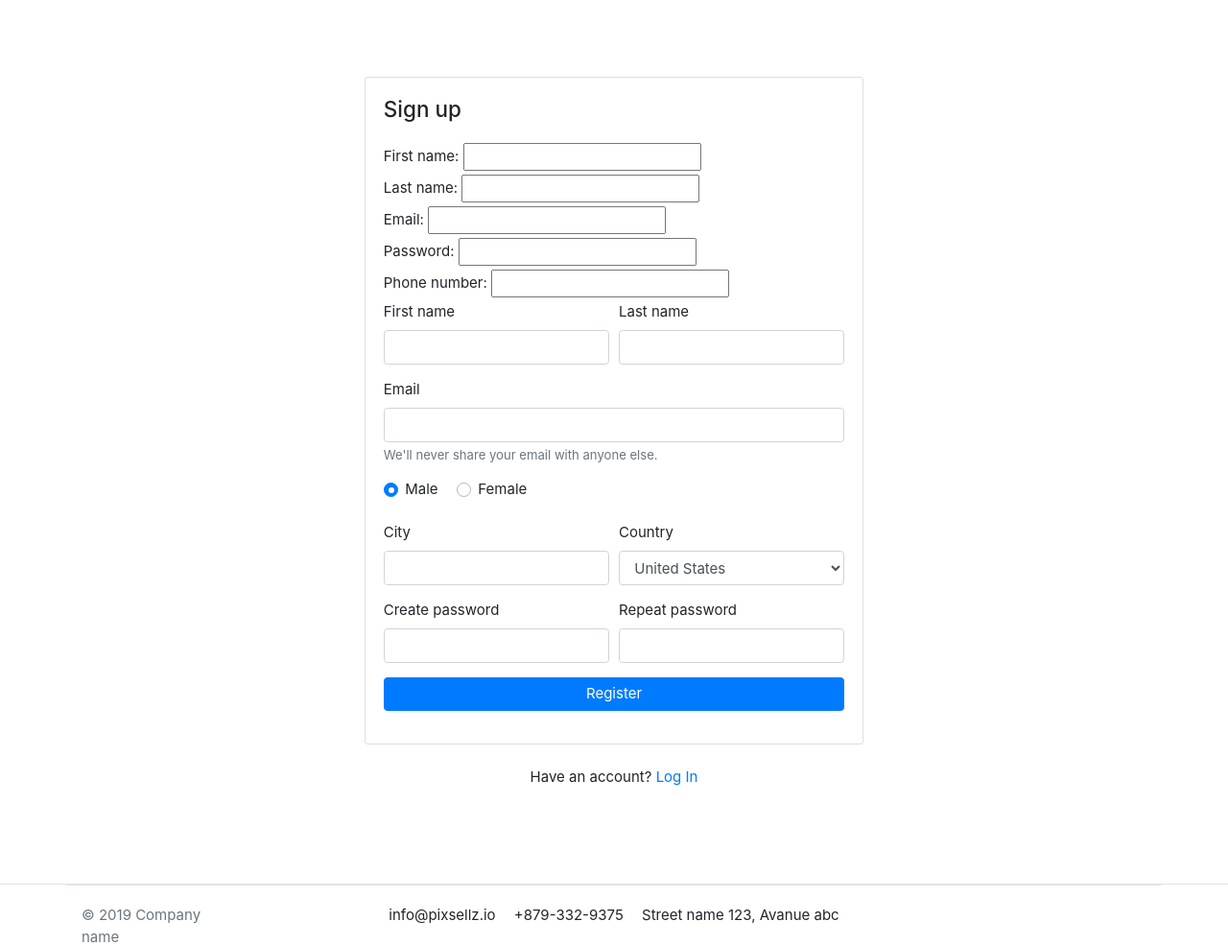
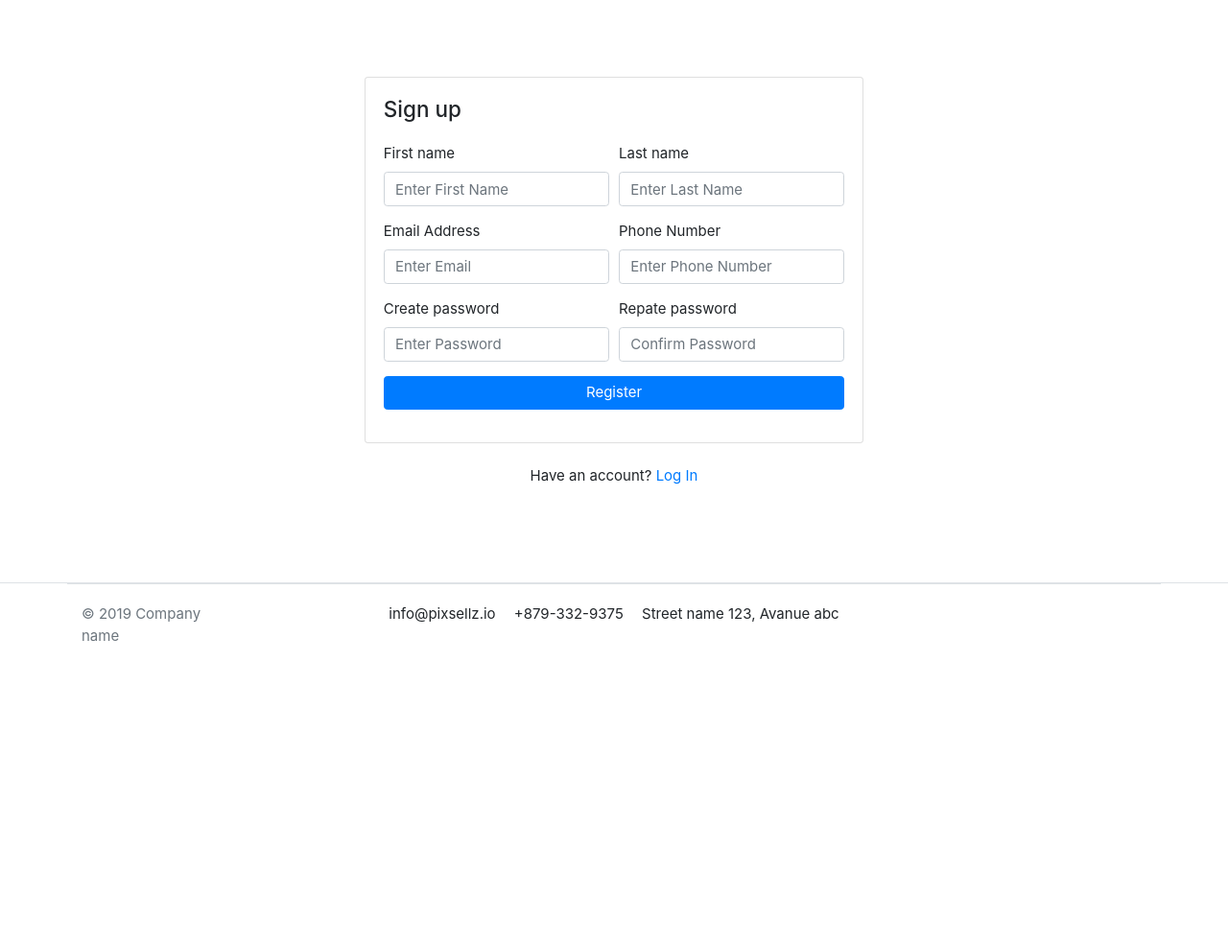
Before and after one commit to Rod512/Django_Eccomerce, a Django app: page /account/register/ in a window 1280 px wide. Shown: the part 124-1109 px from the top of the page at 96% size. After the commit the page ends 792 px from the top, so only its background shows below. Run offline with Django 5.2, Linux system fonts and the light colour scheme; data comes from the database, SQL or seed files in the repository; some web fonts are replaced.

Commit message:
django form design

```diff
--- a/account/forms.py
+++ b/account/forms.py
@@ -2,6 +2,23 @@ from django import forms
 from .models import Account
 
 class RegistrationForm(forms.ModelForm):
+    password = forms.CharField(widget=forms.PasswordInput(attrs={
+        'placeholder':'Enter Password',
+        'class': 'form-control',
+    }))
+    confirm_password = forms.CharField(widget=forms.PasswordInput(attrs={
+        'placeholder':'Confirm Password',
+        'class': 'form-control',
+    }))
     class Meta:
         model = Account
         fields = ['first_name', 'last_name', 'email', 'password', 'phone_number']
+
+    def __init__(self, *args, **kwargs):
+        super(RegistrationForm, self).__init__(*args, **kwargs)
+        self.fields['first_name'].widget.attrs['placeholder'] = 'Enter First Name'
+        self.fields['last_name'].widget.attrs['placeholder'] = 'Enter Last Name'
+        self.fields['email'].widget.attrs['placeholder'] = 'Enter Email'
+        self.fields['phone_number'].widget.attrs['placeholder'] = 'Enter Phone Number'
+        for field in self.fields:
+            self.fields[field].widget.attrs['class'] = 'form-control'
--- a/templates/account/register.html
+++ b/templates/account/register.html
@@ -8,58 +8,36 @@
         <div class="card mx-auto" style="max-width:520px; margin-top:40px;">
           <article class="card-body">
             <header class="mb-4"><h4 class="card-title">Sign up</h4></header>
-            <form>
-              {{form}}
+            <form action="{% url "register" %}" method='POST'>
+              {% csrf_token %}
                     <div class="form-row">
                         <div class="col form-group">
                             <label>First name</label>
-                              <input type="text" class="form-control" placeholder="">
+                              {{form.first_name}}
                         </div> <!-- form-group end.// -->
                         <div class="col form-group">
                             <label>Last name</label>
-                              <input type="text" class="form-control" placeholder="">
+                            {{form.last_name}}
                         </div> <!-- form-group end.// -->
                     </div> <!-- form-row end.// -->
-                    <div class="form-group">
-                        <label>Email</label>
-                        <input type="email" class="form-control" placeholder="">
-                        <small class="form-text text-muted">We'll never share your email with anyone else.</small>
-                    </div> <!-- form-group end.// -->
-                    <div class="form-group">
-                        <label class="custom-control custom-radio custom-control-inline">
-                          <input class="custom-control-input" checked="" type="radio" name="gender" value="option1">
-                          <span class="custom-control-label"> Male </span>
-                        </label>
-                        <label class="custom-control custom-radio custom-control-inline">
-                          <input class="custom-control-input" type="radio" name="gender" value="option2">
-                          <span class="custom-control-label"> Female </span>
-                        </label>
-                    </div> <!-- form-group end.// -->
                     <div class="form-row">
                         <div class="form-group col-md-6">
-                          <label>City</label>
-                          <input type="text" class="form-control">
+                          <label>Email Address</label>
+                          {{form.email}}
                         </div> <!-- form-group end.// -->
                         <div class="form-group col-md-6">
-                          <label>Country</label>
-                          <select id="inputState" class="form-control">
-                            <option> Choose...</option>
-                              <option>Uzbekistan</option>
-                              <option>Russia</option>
-                              <option selected="">United States</option>
-                              <option>India</option>
-                              <option>Afganistan</option>
-                          </select>
+                          <label>Phone Number</label>
+                          {{form.phone_number}}
                         </div> <!-- form-group end.// -->
                     </div> <!-- form-row.// -->
                     <div class="form-row">
                         <div class="form-group col-md-6">
                             <label>Create password</label>
-                            <input class="form-control" type="password">
+                            {{form.password}}
                         </div> <!-- form-group end.// -->
                         <div class="form-group col-md-6">
-                            <label>Repeat password</label>
-                            <input class="form-control" type="password">
+                            <label>Repate password</label>
+                            {{form.confirm_password}}
                         </div> <!-- form-group end.// -->
                     </div>
                     <div class="form-group">
```
